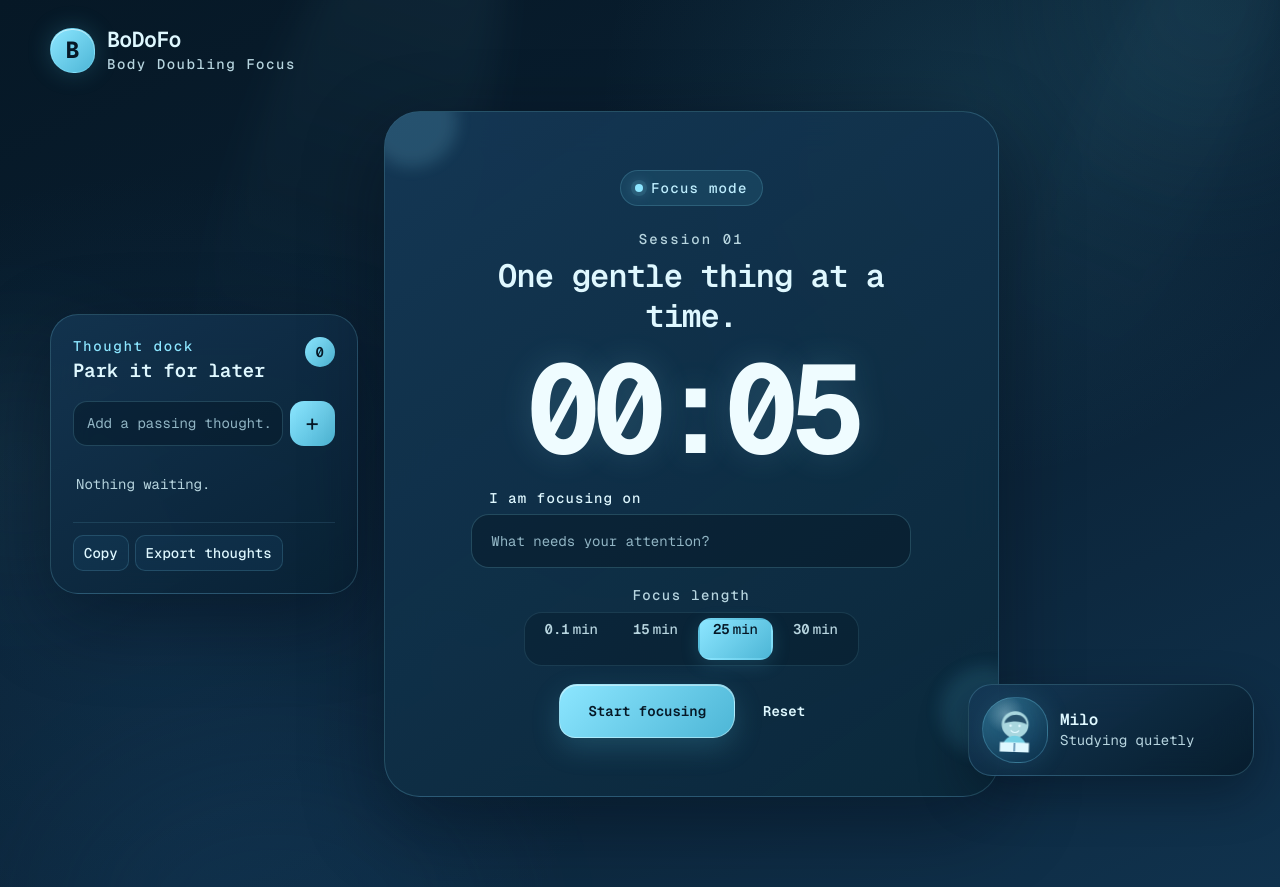
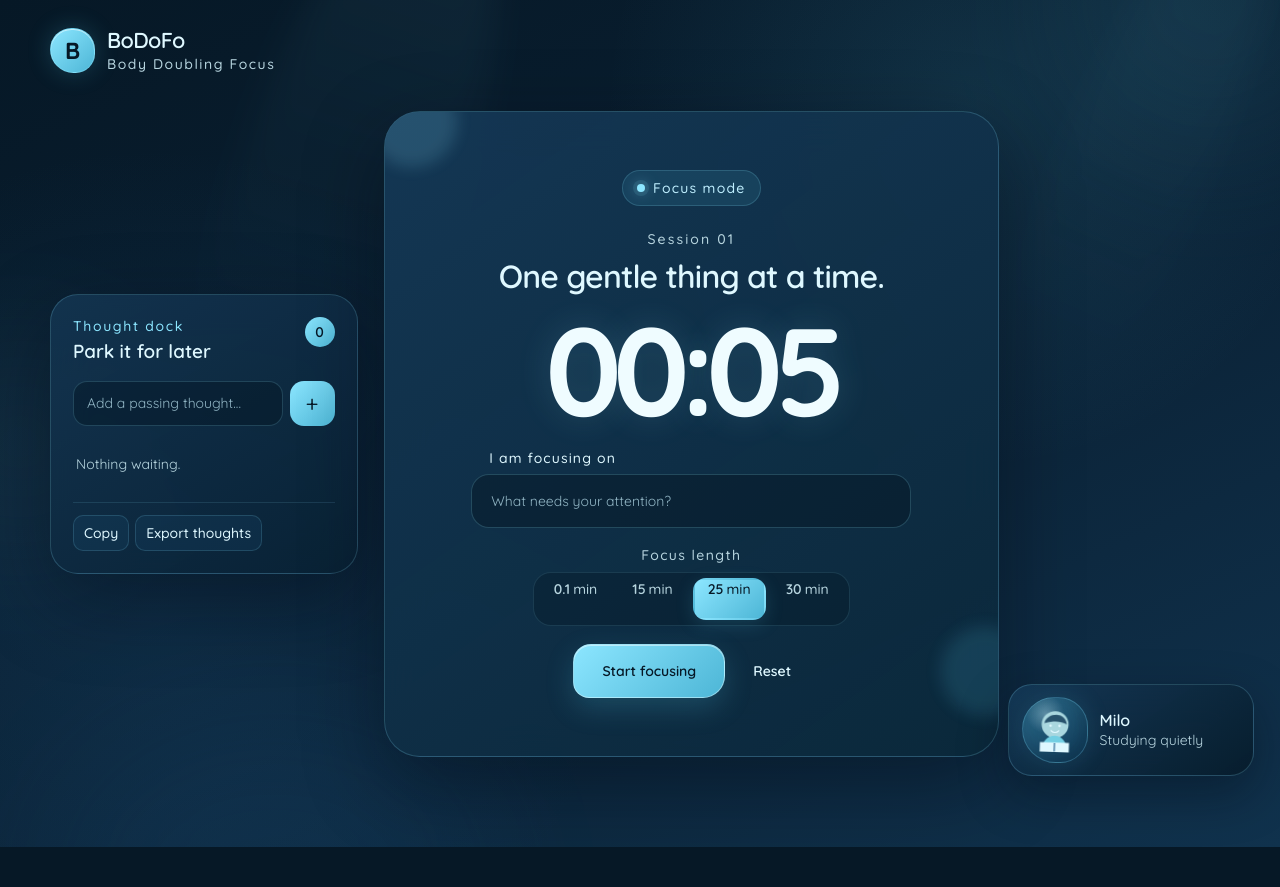
Before and after one commit to Steuxk/bodofo, a React (Vite) app: page / in a window 1280 px wide. After the commit the page ends 847 px from the top, so only its background shows below. Built offline with nearby package versions, Linux system fonts and the light colour scheme.

Commit message:
style: switch typography to Quicksand

```diff
--- a/src/styles/globals.css
+++ b/src/styles/globals.css
@@ -1,13 +1,10 @@
-@import url("https://fonts.googleapis.com/css2?family=Geist+Mono:wght@400;500;600;700&family=Noto+Sans:wght@400;500;600;700&display=swap");
+@import url("https://fonts.googleapis.com/css2?family=Noto+Sans:wght@400;500;600;700&family=Quicksand:wght@400;500;600;700&display=swap");
 
 :root {
   font-family:
-    "Geist Mono",
+    "Quicksand",
     "Noto Sans",
-    "SF Mono",
-    Menlo,
-    Consolas,
-    monospace;
+    sans-serif;
   color: #dff8ff;
   background: #061826;
   font-synthesis: none;
@@ -126,7 +123,7 @@
   border: 1px solid rgba(140, 230, 255, 0.34);
   color: #061826;
   background: var(--accent-gradient);
-  font: 700 1.45rem/1 "Geist Mono", "Noto Sans", monospace;
+  font: 700 1.45rem/1 "Quicksand", "Noto Sans", sans-serif;
   box-shadow:
     inset 0 1px 0 rgba(255, 255, 255, 0.55),
     0 0 24px rgba(77, 182, 214, 0.24);
@@ -138,7 +135,7 @@
 }
 
 .brand strong {
-  font: 600 1.35rem/1.1 "Geist Mono", "Noto Sans", monospace;
+  font: 600 1.35rem/1.1 "Quicksand", "Noto Sans", sans-serif;
   letter-spacing: -0.03em;
 }
 
@@ -154,7 +151,7 @@
 .tagline {
   margin: 0;
   color: var(--navy);
-  font: 600 0.9rem/1.4 "Geist Mono", "Noto Sans", monospace;
+  font: 600 0.9rem/1.4 "Quicksand", "Noto Sans", sans-serif;
   letter-spacing: 0.02em;
 }
 
@@ -251,7 +248,7 @@
 .timer-card h1 {
   max-width: 440px;
   margin: 0 auto;
-  font: 600 clamp(1.35rem, 2.5vw, 2rem)/1.25 "Geist Mono", "Noto Sans", monospace;
+  font: 600 clamp(1.35rem, 2.5vw, 2rem)/1.25 "Quicksand", "Noto Sans", sans-serif;
   letter-spacing: -0.025em;
 }
 
@@ -259,7 +256,7 @@
   display: block;
   margin: 14px 0 20px;
   color: #effcff;
-  font: 700 clamp(4.8rem, 10vw, 7.8rem)/0.95 "Geist Mono", "Noto Sans", monospace;
+  font: 700 clamp(4.8rem, 10vw, 7.8rem)/0.95 "Quicksand", "Noto Sans", sans-serif;
   text-shadow: 0 0 34px rgba(140, 230, 255, 0.16);
   letter-spacing: -0.07em;
   font-variant-numeric: tabular-nums;
@@ -550,7 +547,7 @@
 
 .thought-dump h2 {
   margin: 5px 0 0;
-  font: 600 1.18rem/1.2 "Geist Mono", "Noto Sans", monospace;
+  font: 600 1.18rem/1.2 "Quicksand", "Noto Sans", sans-serif;
 }
 
 .thought-count {
@@ -795,7 +792,7 @@
 }
 
 .companion-copy strong {
-  font: 600 1rem/1 "Geist Mono", "Noto Sans", monospace;
+  font: 600 1rem/1 "Quicksand", "Noto Sans", sans-serif;
 }
 
 .companion-copy small {
@@ -835,7 +832,7 @@
 
 .companion-modal h2 {
   margin: 6px 0;
-  font: 600 2rem/1.1 "Geist Mono", "Noto Sans", monospace;
+  font: 600 2rem/1.1 "Quicksand", "Noto Sans", sans-serif;
 }
 
 .companion-modal > p {
@@ -1006,7 +1003,7 @@
 }
 
 .breathing-instruction strong {
-  font: 600 1.6rem/1 "Geist Mono", "Noto Sans", monospace;
+  font: 600 1.6rem/1 "Quicksand", "Noto Sans", sans-serif;
   text-transform: capitalize;
 }
 
@@ -1046,7 +1043,7 @@
   display: block;
   margin-top: 18px;
   color: var(--muted-text);
-  font: 600 1.1rem/1 "Geist Mono", "Noto Sans", monospace;
+  font: 600 1.1rem/1 "Quicksand", "Noto Sans", sans-serif;
   font-variant-numeric: tabular-nums;
 }
 
@@ -1063,7 +1060,7 @@
 }
 
 .squat-counter strong {
-  font: 700 clamp(2.8rem, 7vw, 4.6rem)/0.9 "Geist Mono", "Noto Sans", monospace;
+  font: 700 clamp(2.8rem, 7vw, 4.6rem)/0.9 "Quicksand", "Noto Sans", sans-serif;
   letter-spacing: -0.05em;
 }
 
```
Also changed, not shown: 2 other files (tests, documents, lock files or other folders).
